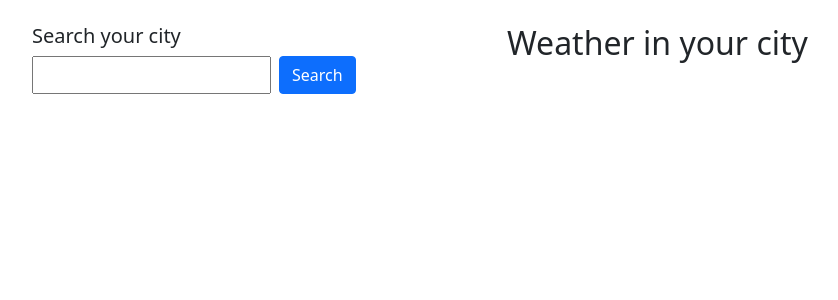
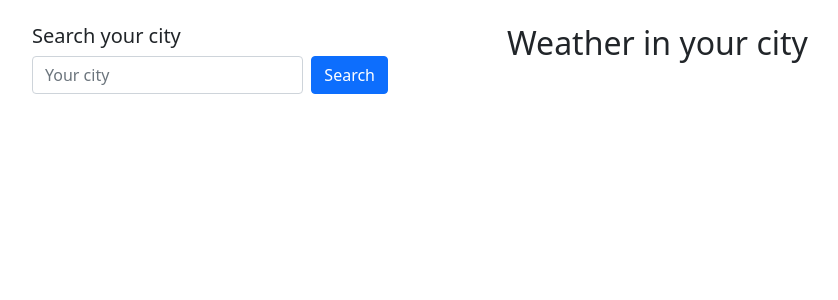
Before and after one commit to pinballtec/Weather-App, a Django app: template project/weather_app/templates/weather_app/index.html in a window 1280 px wide. Shown: the part 73-373 px from the top of the page, without its empty margins (145-983 px from the left). Run offline with Django 4.2, Linux system fonts and the light colour scheme; the template is opened without the code that fills it: values that come from a table or form of the project are taken from there, others are empty.

Commit message:
search bar is finshed

```diff
--- a/project/weather_app/forms.py
+++ b/project/weather_app/forms.py
@@ -6,3 +6,9 @@ class CityForm(ModelForm):
     class Meta:
         model = City
         fields = ['name']
+        widgets = {'name': TextInput(attrs={
+            'class': 'form-control',
+            'name': 'city',
+            'id': 'city',
+            'placeholder': 'Your city'
+        })}
--- a/project/weather_app/templates/weather_app/index.html
+++ b/project/weather_app/templates/weather_app/index.html
@@ -33,8 +33,8 @@
           <h5>Search your city</h5>
           <div class="d-flex w-100 gap-2">
             <label for="newsletter1" class="visually-hidden">Your city</label>
+              {{form.name}}
 <!--            <input id="newsletter1" type="text" class="form-control" placeholder="City">-->
-              {{form.name}}
             <button class="btn btn-primary" type="button">Search</button>
           </div>
         </form>
```
Also changed, not shown: project/db.sqlite3.
